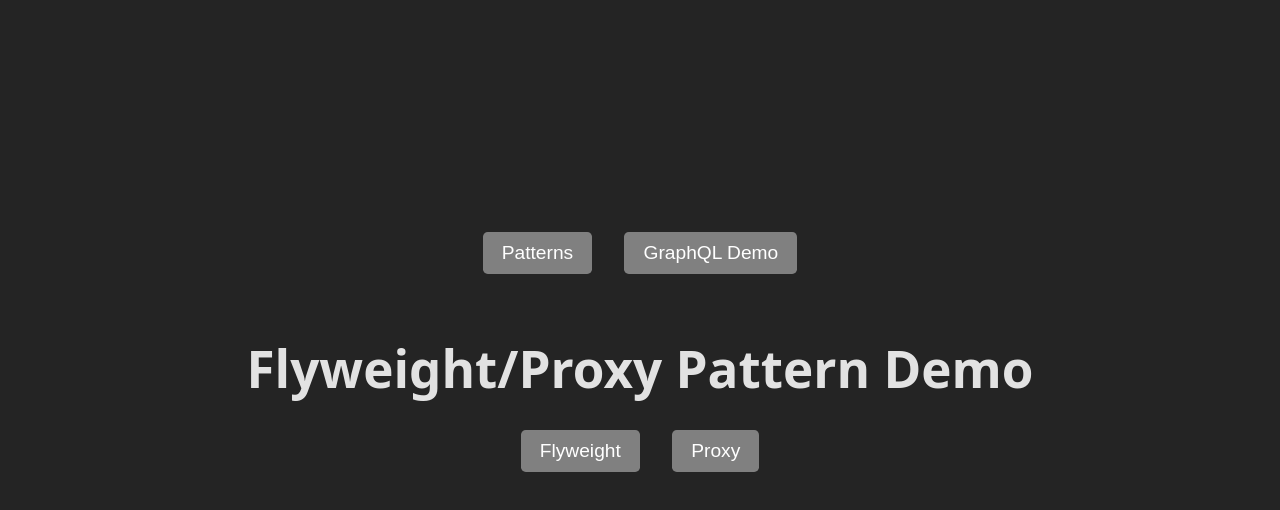
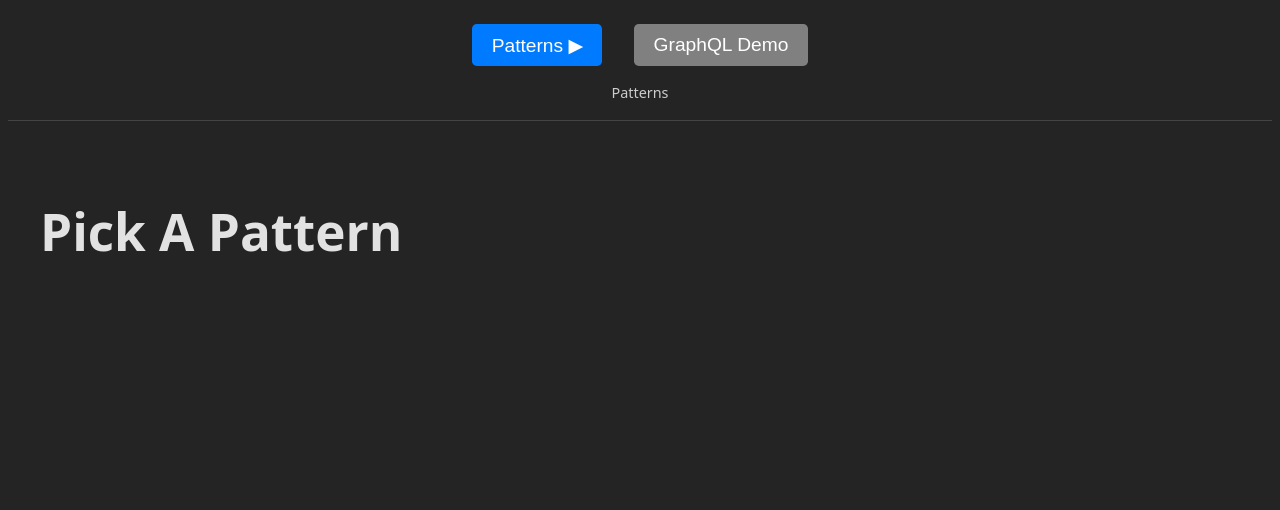
Before and after one commit to sagi0312/cloudblush, a React (Vite) app: page / in a window 1280 px wide. Shown: the top 510 px of the page. Built offline with nearby package versions, Linux system fonts and the light colour scheme.

Commit message:
Fix styles

```diff
--- /dev/null
+++ b/src/App.css
@@ -0,0 +1,124 @@
+/* Root styles */
+:root {
+  font-family: system-ui, Avenir, Helvetica, Arial, sans-serif;
+  line-height: 1.5;
+  font-weight: 400;
+
+  color-scheme: light dark;
+  color: rgba(255, 255, 255, 0.87);
+  background-color: #242424;
+}
+
+h1 {
+  font-size: 3.2em;
+  line-height: 1.1;
+}
+
+/* Navigation styles */
+.nav-container {
+  display: flex;
+  flex-direction: column;
+  align-items: center;
+  padding: 1rem;
+  border-bottom: 1px solid #444;
+  margin-bottom: 1rem;
+}
+
+.nav-buttons {
+  display: flex;
+  gap: 2rem;
+  margin-bottom: 1rem;
+}
+
+.nav-button {
+  display: inline-block;
+  padding: 0.5em 1em;
+  font-size: 1.2em;
+  color: #fff;
+  background-color: gray;
+  border: none;
+  border-radius: 0.25em;
+  cursor: pointer;
+  transition: background-color 0.3s ease;
+  position: relative;
+}
+
+.nav-button.active {
+  background-color: #007bff;
+}
+
+/* Dropdown styles */
+.dropdown-container {
+  position: relative;
+}
+
+.dropdown-menu {
+  position: absolute;
+  top: 100%;
+  left: 0;
+  background-color: #333;
+  border: 1px solid #555;
+  border-radius: 0.25em;
+  margin-top: 0.5rem;
+  min-width: 150px;
+  z-index: 1000;
+  box-shadow: 0 4px 6px rgba(0, 0, 0, 0.3);
+}
+
+.dropdown-item {
+  display: block;
+  width: 100%;
+  padding: 0.75em 1em;
+  background-color: transparent;
+  color: #fff;
+  border: none;
+  text-align: left;
+  cursor: pointer;
+  border-radius: 0;
+  transition: background-color 0.3s ease;
+  font-size: 1em;
+}
+
+.dropdown-item:hover {
+  background-color: #555;
+}
+
+.dropdown-item.selected {
+  background-color: #007bff;
+}
+
+.dropdown-item.selected:hover {
+  background-color: #007bff;
+}
+
+/* Breadcrumb styles */
+.breadcrumb {
+  font-size: 0.9em;
+  color: #ccc;
+  font-weight: 500;
+}
+
+/* Content styles */
+.content-container {
+  padding: 2rem;
+}
+
+.pattern-content {
+  padding: 2rem;
+  background-color: #333;
+  border-radius: 0.5rem;
+  text-align: center;
+  font-size: 1.2em;
+  color: #fff;
+}
+
+button {
+  padding: 0.5em 1em;
+  font-size: 1em;
+  color: #fff;
+  background-color: #5b805b;
+  border: none;
+  border-radius: 0.25em;
+  cursor: pointer;
+  transition: background-color 0.3s ease;
+}
--- a/src/App.tsx
+++ b/src/App.tsx
@@ -1,39 +1,107 @@
 import { useState } from "react";
-import PerformancePatterns from "./pages/patterns/PerformancePatterns";
 import GraphqlDemo from "./pages/graph/GraphqlDemo";
+import "./App.css";
+import { FlyweightDemo } from "./pages/patterns/FlyweightDemo";
+import { ProxyDemo } from "./pages/patterns/ProxyDemo";
 
 export const App = () => {
-  const [current, setCurrent] = useState<"patterns" | "graphqlDemo">(
-    "patterns"
-  );
+  const [current, setCurrent] = useState("patterns");
+  const [patternsExpanded, setPatternsExpanded] = useState(false);
+  const [selectedPattern, setSelectedPattern] = useState<string | null>(null);
+
+  const handlePatternsClick = () => {
+    setCurrent("patterns");
+    setPatternsExpanded(!patternsExpanded);
+    if (!patternsExpanded) {
+      setSelectedPattern(null);
+    }
+  };
+
+  const handlePatternSelect = (pattern: string) => {
+    setSelectedPattern(pattern);
+    setCurrent("patterns");
+  };
+
+  const handleGraphQLClick = () => {
+    setCurrent("graphqlDemo");
+    setPatternsExpanded(false);
+    setSelectedPattern(null);
+  };
+
+  const renderContent = () => {
+    if (current === "graphqlDemo") {
+      return <GraphqlDemo />;
+    }
+
+    if (current === "patterns") {
+      if (selectedPattern === "flyweight") {
+        return <FlyweightDemo />;
+      }
+      if (selectedPattern === "proxy") {
+        return <ProxyDemo />;
+      }
+      return <h1>Pick A Pattern</h1>;
+    }
+  };
+
+  const getBreadcrumb = () => {
+    if (current === "graphqlDemo") return "GraphQL Demo";
+    if (current === "patterns" && selectedPattern) {
+      return `Patterns > ${
+        selectedPattern.charAt(0).toUpperCase() + selectedPattern.slice(1)
+      }`;
+    }
+    return "Patterns";
+  };
+
   return (
     <>
-      <nav
-        style={{
-          display: "flex",
-          justifyContent: "center",
-          gap: "2rem",
-        }}
+      <nav className="nav-container">
+        <div className="nav-buttons">
+          <div className="dropdown-container">
+            <button
+              onClick={handlePatternsClick}
+              className={`nav-button ${current === "patterns" ? "active" : ""}`}
             >
+              Patterns {patternsExpanded ? "▼" : "▶"}
+            </button>
+
+            {patternsExpanded && (
+              <div className="dropdown-menu">
                 <button
-          onClick={() => setCurrent("patterns")}
-          className="button"
-          style={{ backgroundColor: "gray" }}
+                  onClick={() => handlePatternSelect("flyweight")}
+                  className={`dropdown-item ${
+                    selectedPattern === "flyweight" ? "selected" : ""
+                  }`}
                 >
-          Patterns
+                  Flyweight
                 </button>
                 <button
-          onClick={() => setCurrent("graphqlDemo")}
-          className="button"
-          style={{ backgroundColor: "gray" }}
+                  onClick={() => handlePatternSelect("proxy")}
+                  className={`dropdown-item ${
+                    selectedPattern === "proxy" ? "selected" : ""
+                  }`}
+                >
+                  Proxy
+                </button>
+              </div>
+            )}
+          </div>
+
+          <button
+            onClick={handleGraphQLClick}
+            className={`nav-button ${
+              current === "graphqlDemo" ? "active" : ""
+            }`}
           >
             GraphQL Demo
           </button>
+        </div>
+
+        <div className="breadcrumb">{getBreadcrumb()}</div>
       </nav>
-      <div style={{ padding: "2rem" }}>
-        {current === "patterns" && <PerformancePatterns />}
-        {current === "graphqlDemo" && <GraphqlDemo />}
-      </div>
+
+      <div className="content-container">{renderContent()}</div>
     </>
   );
 };
--- a/src/index.css
+++ /dev/null
@@ -1,40 +0,0 @@
-:root {
-  font-family: system-ui, Avenir, Helvetica, Arial, sans-serif;
-  line-height: 1.5;
-  font-weight: 400;
-
-  color-scheme: light dark;
-  color: rgba(255, 255, 255, 0.87);
-  background-color: #242424;
-
-  font-synthesis: none;
-  text-rendering: optimizeLegibility;
-  -webkit-font-smoothing: antialiased;
-  -moz-osx-font-smoothing: grayscale;
-}
-
-body {
-  margin: 0;
-  display: flex;
-  min-width: 320px;
-  min-height: 100vh;
-  align-items: center;
-  justify-content: center;
-}
-
-h1 {
-  font-size: 3.2em;
-  line-height: 1.1;
-}
-
-.button {
-  display: inline-block;
-  padding: 0.5em 1em;
-  font-size: 1.2em;
-  color: #fff;
-  background-color: #007bff;
-  border: none;
-  border-radius: 0.25em;
-  cursor: pointer;
-  transition: background-color 0.3s ease;
-}
--- a/src/main.tsx
+++ b/src/main.tsx
@@ -1,6 +1,5 @@
 import { StrictMode } from "react";
 import { createRoot } from "react-dom/client";
-import "./index.css";
 import { App } from "./App";
 
 const rootElement = document.getElementById("root");
--- a/src/pages/patterns/FlyweightDemo.tsx
+++ b/src/pages/patterns/FlyweightDemo.tsx
@@ -10,21 +10,15 @@ export const FlyweightDemo = () => {
     <div>
       <p>Creating 100,000 books with 20KB content each</p>
       <br />
-      <div style={{ display: "flex", gap: "1rem" }}>
-        <button
-          className="button"
-          onClick={() => setWithNoFlyweight(generateWithoutFlyweight)}
-        >
+      <div style={{ display: "flex", gap: "1rem", alignItems: "left" }}>
+        <button onClick={() => setWithNoFlyweight(generateWithoutFlyweight)}>
           No Flyweight
         </button>
         {withNoFlyweight && <p>{withNoFlyweight}</p>}
       </div>
       <br />
-      <div style={{ display: "flex", gap: "1rem" }}>
-        <button
-          onClick={() => setWithFlyweight(generateWithFlyweight)}
-          className="button"
-        >
+      <div style={{ display: "flex", gap: "1rem", alignItems: "left" }}>
+        <button onClick={() => setWithFlyweight(generateWithFlyweight)}>
           Yes Flyweight
         </button>
         {withFlyweight && <p>{withFlyweight}</p>}
--- a/src/pages/patterns/PerformancePatterns.tsx
+++ /dev/null
@@ -1,46 +0,0 @@
-import React, { useState } from "react";
-import { FlyweightDemo } from "./FlyweightDemo";
-import { ProxyDemo } from "./ProxyDemo";
-
-export const PerformancePatterns = () => {
-  const [current, setCurrent] = useState<"flyweight" | "proxy" | "">("");
-  return (
-    <div>
-      <div style={{ textAlign: "center", marginTop: "2rem" }}>
-        {current === "" && <h1>Flyweight/Proxy Pattern Demo</h1>}
-        <nav
-          style={{
-            display: "flex",
-            justifyContent: "center",
-            gap: "2rem",
-          }}
-        >
-          <button
-            onClick={() => setCurrent("flyweight")}
-            className="button"
-            style={{ backgroundColor: "gray" }}
-          >
-            Flyweight
-          </button>
-          <button
-            onClick={() => setCurrent("proxy")}
-            className="button"
-            style={{ backgroundColor: "gray" }}
-          >
-            Proxy
-          </button>
-        </nav>
-        {current === "flyweight" && <h1>Flyweight Pattern Demo</h1>}
-        {current === "proxy" && <h1>Proxy Pattern Demo</h1>}
-      </div>
-
-      {/* Content */}
-      <div style={{ padding: "2rem" }}>
-        {current === "flyweight" && <FlyweightDemo />}
-        {current === "proxy" && <ProxyDemo />}
-      </div>
-    </div>
-  );
-};
-
-export default PerformancePatterns;
--- a/src/pages/patterns/ProxyDemo.tsx
+++ b/src/pages/patterns/ProxyDemo.tsx
@@ -22,10 +22,7 @@ export const ProxyDemo = () => {
             alignItems: "center",
           }}
         >
-          <button
-            onClick={() => setWithoutProxyResult(testWithoutProxy)}
-            className="button"
-          >
+          <button onClick={() => setWithoutProxyResult(testWithoutProxy)}>
             No Proxy
           </button>
           <b>{withoutProxyResult}</b>
@@ -37,10 +34,7 @@ export const ProxyDemo = () => {
             alignItems: "center",
           }}
         >
-          <button
-            onClick={() => setWithProxyResult(testWithProxy)}
-            className="button"
-          >
+          <button onClick={() => setWithProxyResult(testWithProxy)}>
             Yes Proxy
           </button>
 
```
Lines whose indentation alone changed are shown as unchanged.
